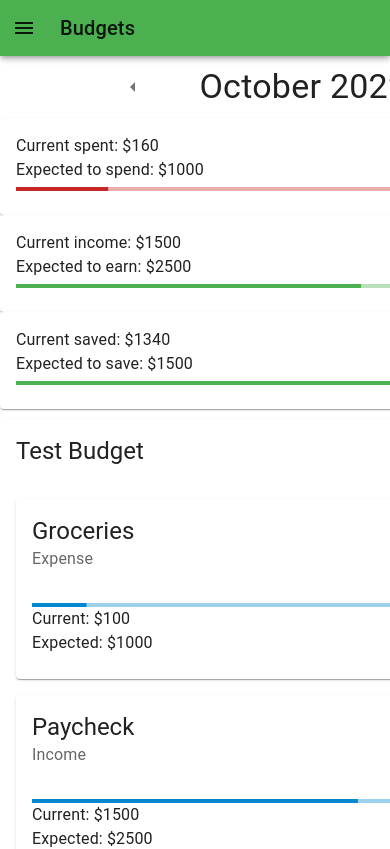
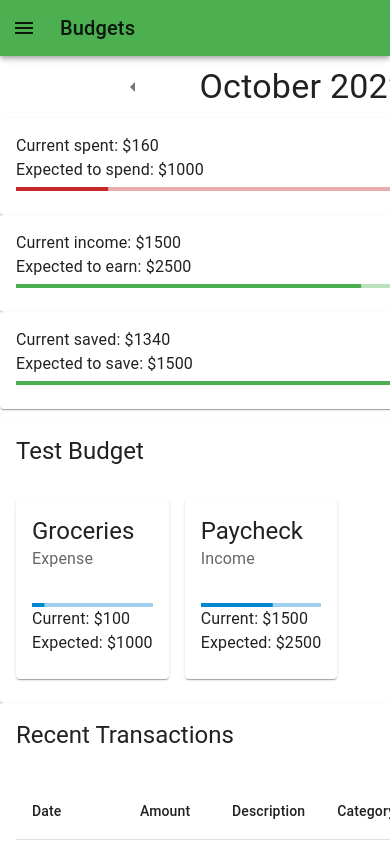
Before and after one commit to ksanman/react-budget-app, a React (Create React App) app: page / in a window 390 px wide. Shown: the top 849 px of the page. Built offline with nearby package versions, Linux system fonts and the light colour scheme.

Commit message:
set budget overview for mobile

```diff
--- a/src/Components/budget-overview.js
+++ b/src/Components/budget-overview.js
@@ -36,7 +36,16 @@ export default function BudgetOverview() {
         <CardHeader title={name} action={<Tooltip title="Edit Budget"><IconButton onClick={onEditClicked}><Edit/></IconButton></Tooltip>}>
         </CardHeader>
         <CardContent>
-            <Stack direction={'column'} spacing={2}>
+            <Stack
+               direction={{
+                  xs: 'row',
+                  sm: 'row',
+                  md: 'row',
+                  lg: 'row',
+                  xl:'column'
+               }}
+               spacing={2}
+            >
                 {categories.map((b, i) => (
                     <BudgetCategoryOverview key={i}
                         budgetCategory={b}
```
